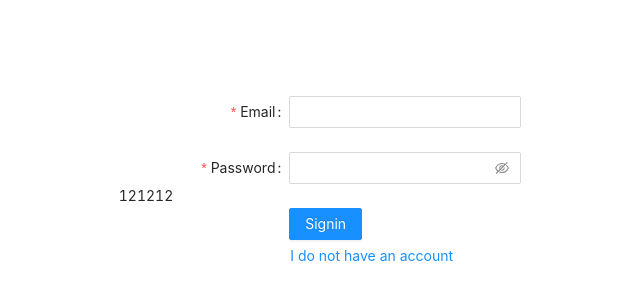
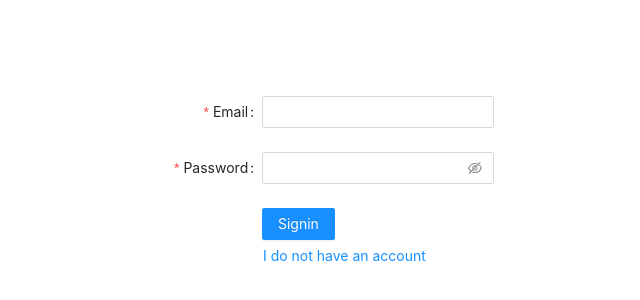
Before and after one commit to AntonGoncharik/birthday-reminder-frontend, a React (Create React App) app: page /auth in a window 1280 px wide. Shown: the part 204-504 px from the top of the page, without its empty margins (320-960 px from the left). Built offline with nearby package versions, Linux system fonts and the light colour scheme.

Commit message:
Fix ci/cd

```diff
--- a/src/pages/auth/view.tsx
+++ b/src/pages/auth/view.tsx
@@ -19,7 +19,6 @@ const View: FC<Auth> = (props): JSX.Element => {
 
   return (
     <div className={style.container}>
-      121212
       <Form
         name="basic"
         labelCol={{ span: 8 }}
```
